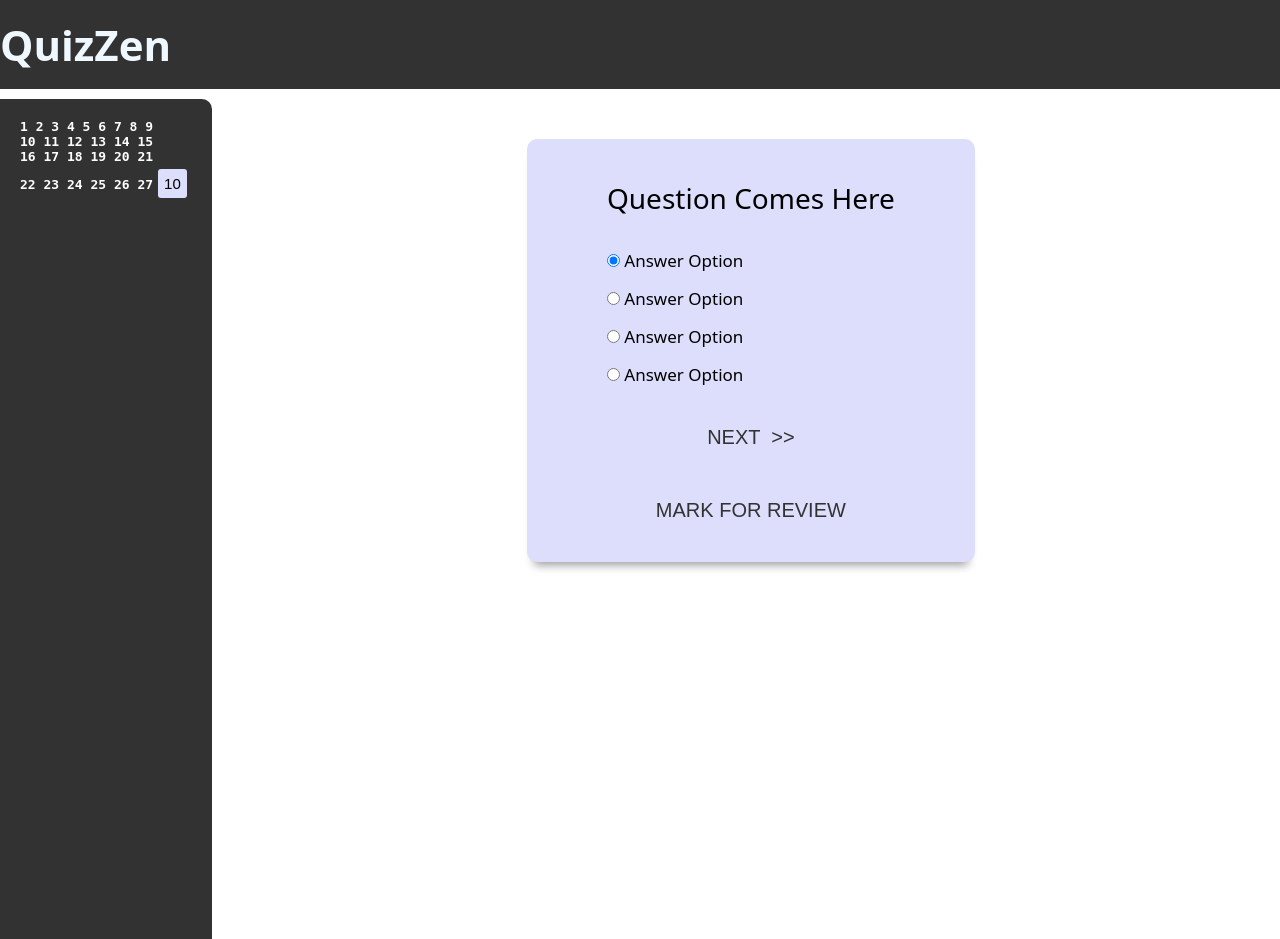
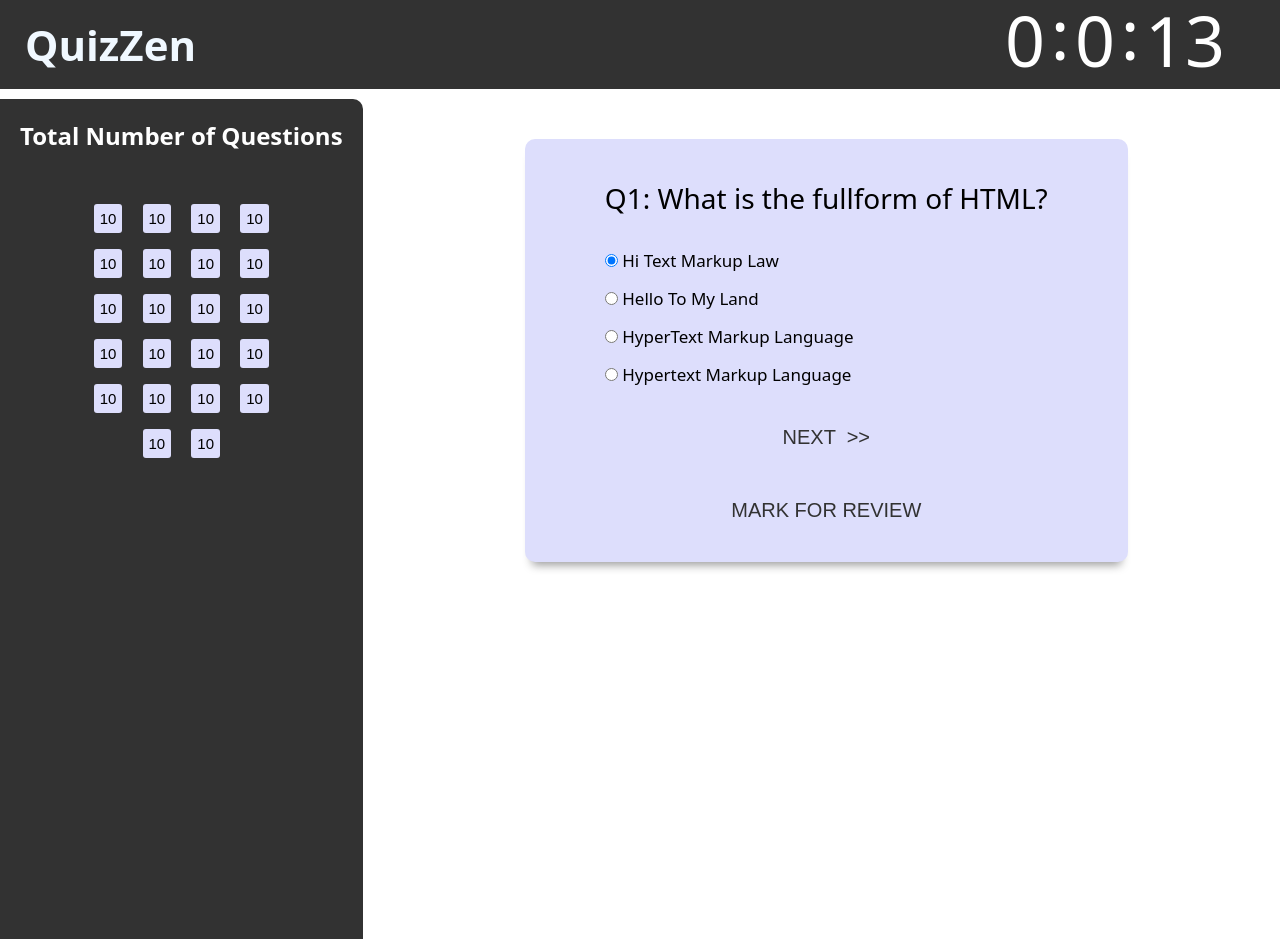
Before and after one commit to HexaCat-001/QuizZen, a PHP site: page / in a window 1280 px wide. Run offline with PHP 8.4, Linux system fonts and the light colour scheme; some libraries are stand-ins or nearby versions.

Commit message:
fix: sidebar static button creation

```diff
--- a/index.html
+++ b/index.html
@@ -31,11 +31,32 @@
     <main>
         <div class="content">
             <div class="left-sidebar">
-
-                <pre><b>1 2 3 4 5 6 7 8 9
-10 11 12 13 14 15
-16 17 18 19 20 21
-22 23 24 25 26 27<button id="slNumbers">10</button></b></pre>
+                <h2>Total Number of Questions</h2>
+                <br><br>
+                <div id="slBox"><b>
+                    <button id="slNumbers">10</button>
+                    <button id="slNumbers">10</button>
+                    <button id="slNumbers">10</button>
+                    <button id="slNumbers">10</button>
+                    <button id="slNumbers">10</button>
+                    <button id="slNumbers">10</button>
+                    <button id="slNumbers">10</button>
+                    <button id="slNumbers">10</button>
+                    <button id="slNumbers">10</button>
+                    <button id="slNumbers">10</button>
+                    <button id="slNumbers">10</button>
+                    <button id="slNumbers">10</button>
+                    <button id="slNumbers">10</button>
+                    <button id="slNumbers">10</button>
+                    <button id="slNumbers">10</button>
+                    <button id="slNumbers">10</button>
+                    <button id="slNumbers">10</button>
+                    <button id="slNumbers">10</button>
+                    <button id="slNumbers">10</button>
+                    <button id="slNumbers">10</button>
+                    <button id="slNumbers">10</button>
+                    <button id="slNumbers">10</button>
+                </b></div>
             </div>
 
             <!-- Quizz -->
--- a/script.js
+++ b/script.js
@@ -51,14 +51,15 @@ const showScore = document.querySelector('#showScore');
 let slNo = 0;
 const loadSLNumbers = () => {
     for(let i=0; i<quizDB.length; i++) {
-        sl++;
-        const para = document.createElement("p");
-        const para = document.createElement("p");
-        const node = document.createTextNode("This is new.");
-        para.appendChild(node);
-
-        const element = document.getElementById("div1");
-        element.appendChild(para);
+        // sl++;
+        // // const para = document.createElement("p"); element.appendChild()
+        // // const node = document.createTextNode("This is new.");
+        // // para.appendChild(node);
+        // // const element = document.getElementById("div1");
+        // // element.appendChild(para);
+        // let box = document.createElement("button");
+        // box.innerHTML = `${sl}`;         // Create text with DOM
+        // $("div.left-sidebar").append(box1, box2, box3);   // Append new elements
     }
 
 }
@@ -216,6 +217,7 @@ function countDownTimer() {
         // submit the quizz by pressing submit button
         for(let i=0; i<=quizDB.length+1 ; i++) {
             submit.click();
+            back.style.display = 'none';
         }
         quizz.style.margin = '5rem';
     }
--- a/style.css
+++ b/style.css
@@ -58,6 +58,7 @@ html,body {
     background-color: var(--background-color-nav);
     height: 89px;
     position: sticky;
+    padding-left: 2.5rem;
     color: var(--text-color-nav);
     animation: nav-bar-opening 0.9s;
 }
@@ -89,7 +90,7 @@ nav input {
     height: 50vh;
     display: grid;
     place-items: center;
-    margin: 5rem;
+    padding: 5rem;
     background-color: rgb(255, 255, 255);
     border-radius: 1rem;
     transition: ease-in-out 0.3s;
@@ -125,10 +126,21 @@ input, .inner-div li label  {
     display: none;
 }
 
+#slBox {
+    display: flex;
+    flex-wrap: wrap;
+    width: 20rem;
+}
+
+#slBox ul {
+    list-style: none;
+    display: inline-block;
+}
+
 #slNumbers {
     padding: 0.6rem;
     font-size: 1.5rem;
-    margin: 0.5rem;
+    margin: 0.8rem;
     background-color: #dddefc;
     border: none;
     outline: none;
@@ -280,5 +292,6 @@ input, .inner-div li label  {
     padding-top: 2rem;
     color: #fff;
     font-size: medium;
+    text-align: center;
     animation: left-sidebar-opening 1s;
 }
```
